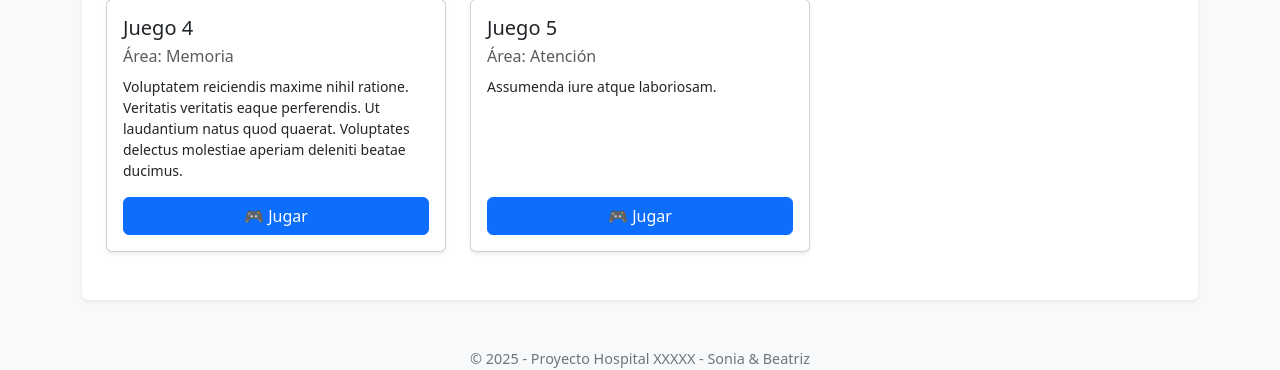
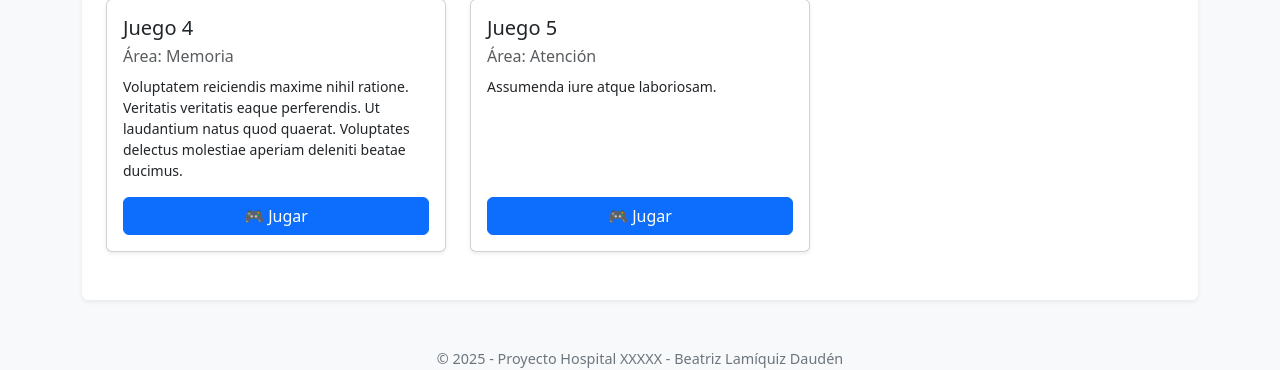
Before and after one commit to beatriangu/Prediccion_alzheimer., a Django app: page /games/ in a window 1280 px wide. Shown: the part 469-839 px from the top of the page. Run offline with Django 5.2, Linux system fonts and the light colour scheme; data comes from the database, SQL or seed files in the repository; both versions use the stored data as it was after the commit.

```diff
--- a/templates/base.html
+++ b/templates/base.html
@@ -63,7 +63,7 @@
     </main>
 
     <footer class="mt-5">
-      &copy; 2025 - Proyecto Hospital XXXXX - Sonia & Beatriz
+      &copy; 2025 - Proyecto Hospital XXXXX -  Beatriz Lamíquiz Daudén
     </footer>
   </div>
 
```
Also changed, not shown: README.md, db.sqlite3, images/admin_panel.png (added), images/dashboard_general.png (added), images/detalle_prediccion.png (added), images/fitros_ajax.png (added), images/grafico_fecha.png (added), images/grafico_riesgo.png (added), images/listado_juegos.png (added), templates/entrenar_modelo.py (deleted), 1 other file.
